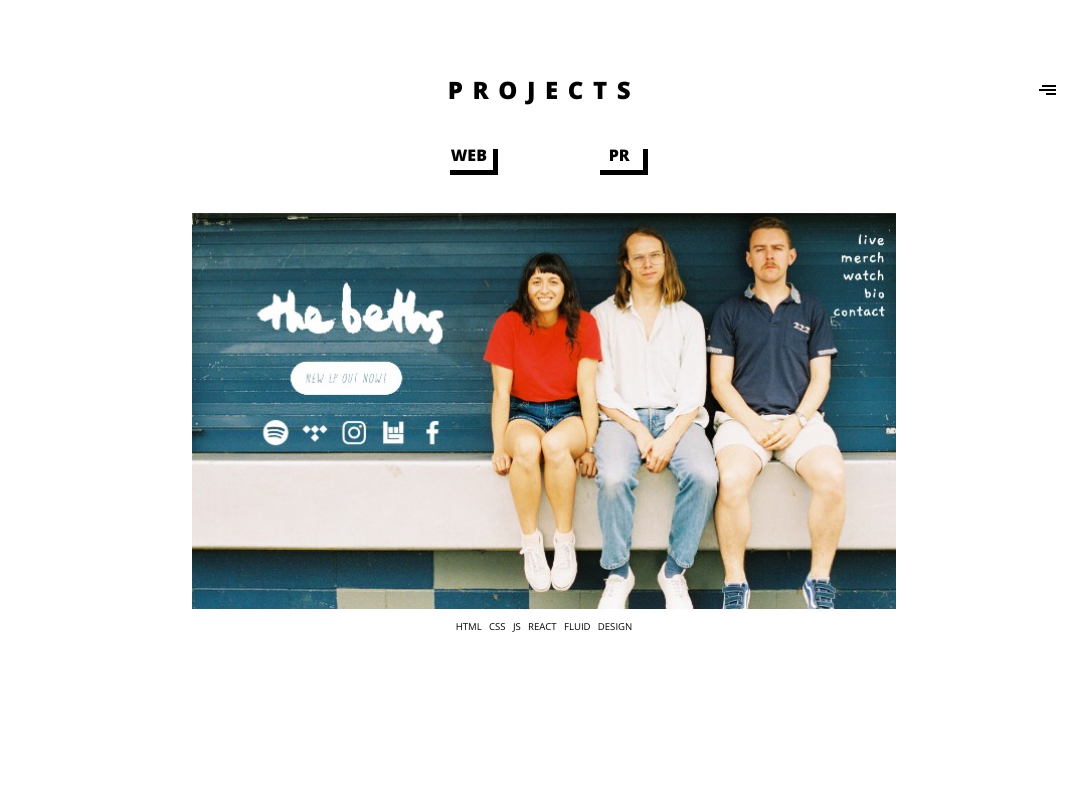
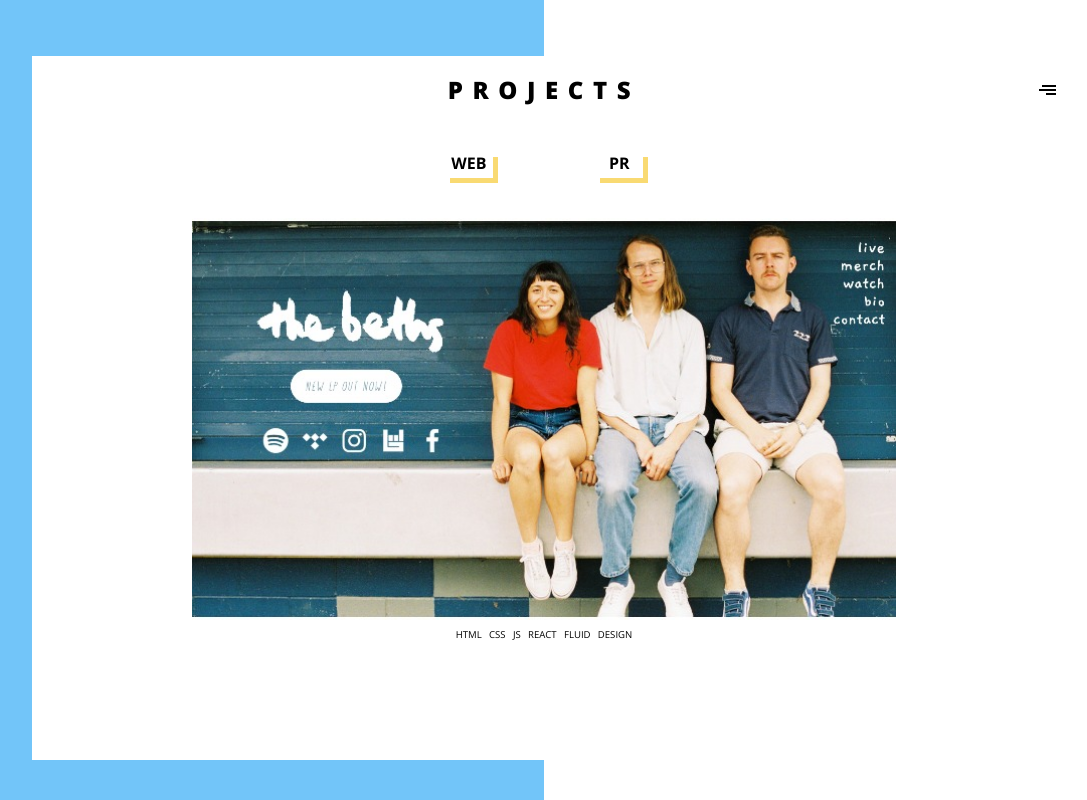
Before and after one commit to garyunyoung/portfolio, a React (Create React App) app: page /projects in a window 1280 px wide. Shown: the whole page, without its empty margins (96-1183 px from the left). Built offline with nearby package versions, Linux system fonts and the light colour scheme.

Commit message:
Add open sans font weight 600

```diff
--- a/public/index.html
+++ b/public/index.html
@@ -5,8 +5,7 @@
     <meta name="viewport" content="width=device-width, initial-scale=1"/>
     <link rel="shortcut icon" href="%PUBLIC_URL%/favicon_32x32.png" />
     <link rel="stylesheet" href="https://use.fontawesome.com/releases/v5.8.1/css/all.css" integrity="sha384-50oBUHEmvpQ+1lW4y57PTFmhCaXp0ML5d60M1M7uH2+nqUivzIebhndOJK28anvf" crossorigin="anonymous">
-    <link href="https://fonts.googleapis.com/css?family=Oswald:300,500" rel="stylesheet">
-    <link href="https://fonts.googleapis.com/css?family=Open+Sans:400,800" rel="stylesheet">
+    <link href="https://fonts.googleapis.com/css?family=Open+Sans:400,700,800" rel="stylesheet">
 
     <meta
       name="viewport"
--- a/src/About.scss
+++ b/src/About.scss
@@ -1,6 +1,5 @@
 .about {
   background-image: url("./images/about-background.jpg");
-  background-size: cover;
   height: 100%;
   display: flex;
   align-items: center;
--- a/src/Nav.scss
+++ b/src/Nav.scss
@@ -1,4 +1,5 @@
 .nav {
+  background-image: url(./images/nav-background.svg);
   height: 100%;
   width: 100% ;
   display: flex;
--- a/src/Projects.scss
+++ b/src/Projects.scss
@@ -1,31 +1,34 @@
 .projects {
+  // background-image: url('./images/projects-background.svg');
+  background: linear-gradient(to right, #72C5F9 50vw, white 50vw);
   display: flex;
   justify-content: center;
-  align-items: center;
+  min-height: 100%;
 
   .projects__container {
     background-color: white;
-    width: 80vw;
-    min-height: 100vh;
     display: flex;
     flex-flow: column;
+    align-content: center;
+    margin: 7vh 10vw 5vh;
+    width: 90%;
   }
 }
 
 .projects__nav {
   font-family: "Open Sans", sans-serif;
-  font-weight: 800;
+  font-weight: 600;
   text-transform: uppercase;
   text-align: center;
   list-style: none;
   display: flex;
   justify-content: center;
-  margin: 18vh 0 5vh 0;
+  margin: 12vh 0 5vh 0;
 
   .projects__nav__item {
     width: 3em;
     height: 1.6em;
-    box-shadow: 5px 5px black;
+    box-shadow: 5px 5px #F9DA72;
     margin: 0 4vw;
   }
 }
--- a/src/index.css
+++ b/src/index.css
@@ -15,7 +15,7 @@ body {
   margin: 0;
   padding: 0;
   height: 100%;
-  font-family: "Oswald", sans-serif;
+  font-family: "Open Sans", sans-serif;
   font-family: -apple-system, BlinkMacSystemFont, "Segoe UI", "Roboto", "Oxygen",
     "Ubuntu", "Cantarell", "Fira Sans", "Droid Sans", "Helvetica Neue",
     sans-serif;
```
Also changed, not shown: src/images/nav-background.svg (added), src/images/projects-background.svg (added).
